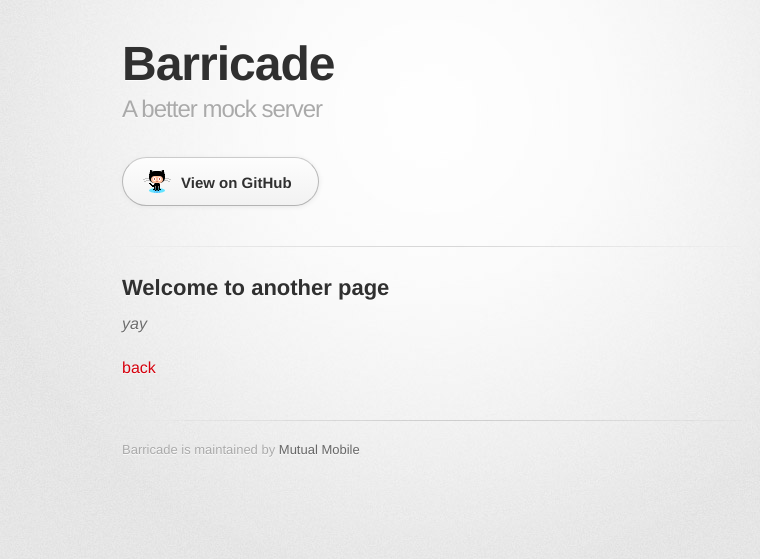
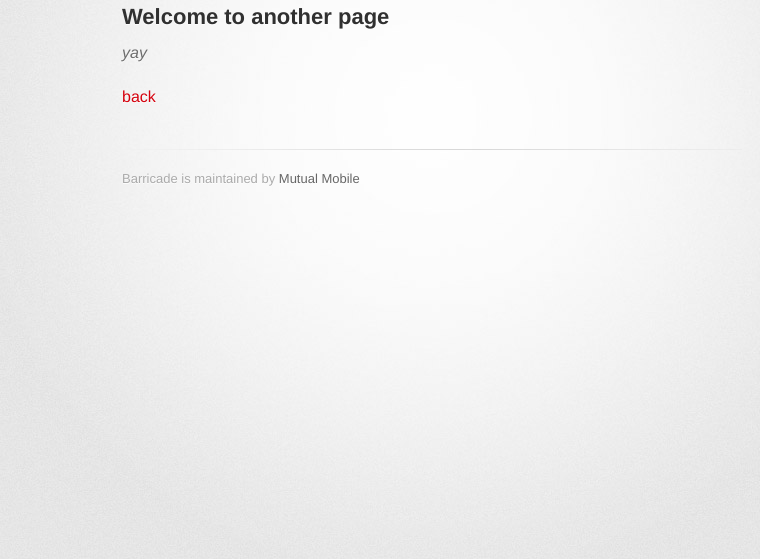
Before and after one commit to mutualmobile/Barricade, a Jekyll site: the page built from docs/another-page.md, in a window 1280 px wide. Shown: the top 559 px of the page, without its empty margins (208-968 px from the left). Built offline with Jekyll 4.4.1, drawn with Linux system fonts in a browser that asks for light colours; some web fonts are replaced; our own code applies the rules of GitHub Pages for plain Markdown files.

Commit message:
UI changes

```diff
--- a/docs/_layouts/default.html
+++ b/docs/_layouts/default.html
@@ -15,24 +15,6 @@
 <body>
 <div id="container">
     <div class="inner">
-        <header>
-            <h1>{{ site.title | default: site.github.repository_name }}</h1>
-            <h2>{{ site.description | default: site.github.project_tagline }}</h2>
-        </header>
-
-        <section id="downloads" class="clearfix">
-            {% if site.show_downloads %}
-            <a href="{{ site.github.zip_url }}" id="download-zip" class="button"><span>Download .zip</span></a>
-            <a href="{{ site.github.tar_url }}" id="download-tar-gz" class="button"><span>Download .tar.gz</span></a>
-            {% endif %}
-            {% if site.github.is_project_page %}
-            <a href="{{ site.github.repository_url }}" id="view-on-github"
-               class="button"><span>View on GitHub</span></a>
-            {% else %}
-            <a href="{{ site.github.owner_url }}" id="view-on-github" class="button"><span>View on GitHub</span></a>
-            {% endif %}
-        </section>
-        <hr>
         <section id="main_content">
             {{ content }}
         </section>
```
Also changed, not shown: docs/index.md (+4 -0 lines).
